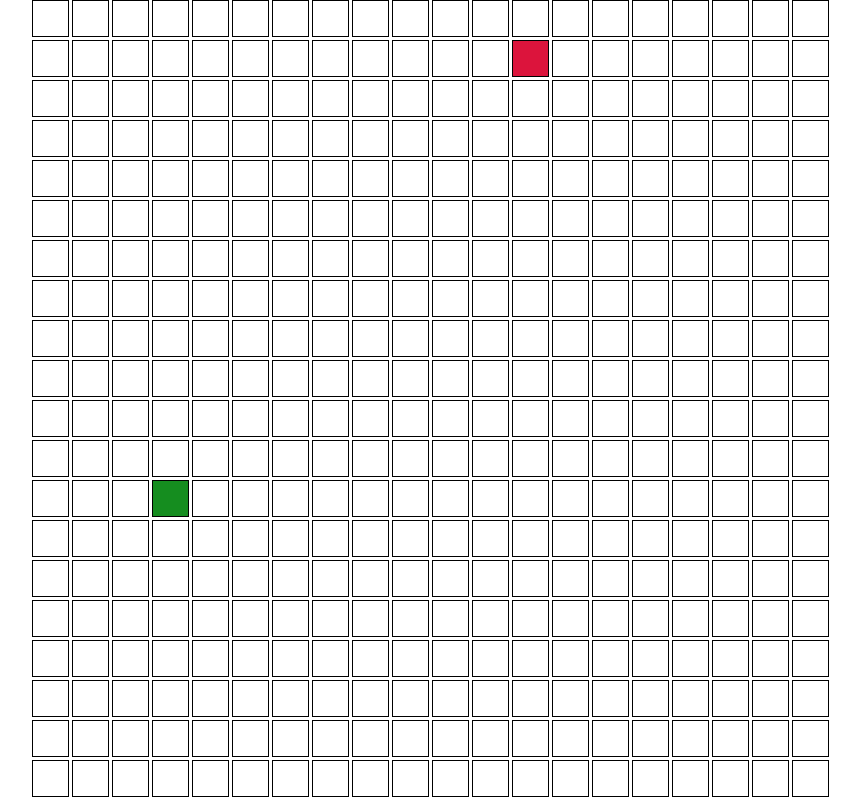
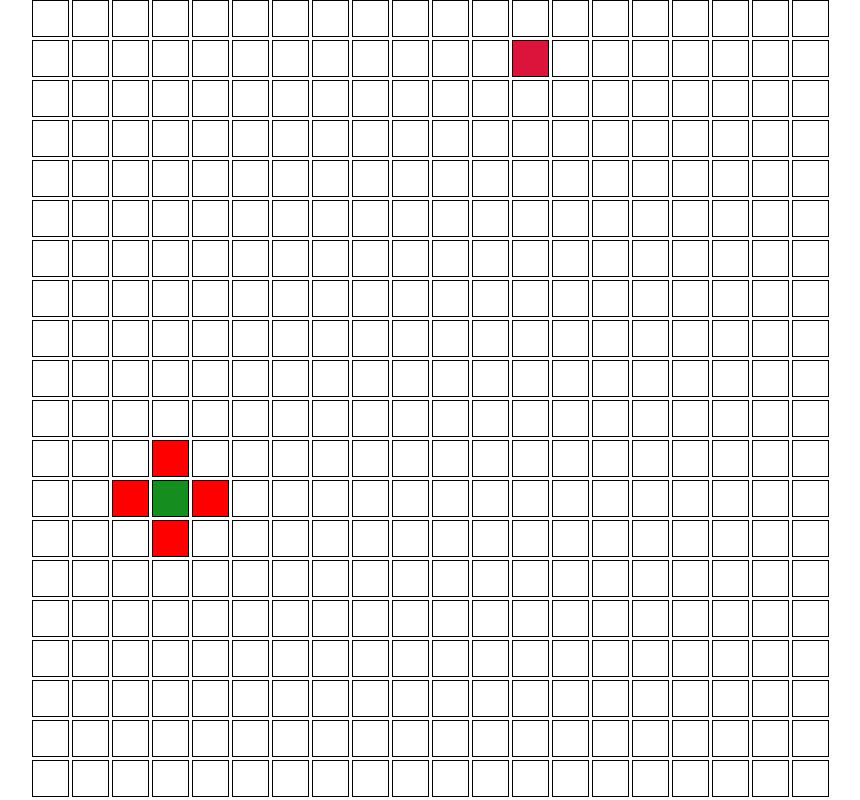
Before and after one commit to Tomolo997/Dijkstra-s, a plain HTML site: page index.html in a window 1280 px wide. Shown: the whole page, without its empty margins (208-1068 px from the left). Drawn offline with Linux system fonts and the light colour scheme.

Commit message:
added the neighbours

```diff
--- a/app.js
+++ b/app.js
@@ -94,12 +94,34 @@ function obarvajNode(arr, startingNodeX, startingNodeY) {
   const startingNode = arr.find(
     (el) => el.row === startingNodeX && el.col === startingNodeY
   );
+  let currentX = startingNode.row;
+  let currentY = startingNode.col;
   console.log(startingNode);
+  let j = 0;
+  let y = 0;
 
-  for (let i = 0; i < arr.length; i++) {
-    const element = arr[i];
-    console.log(element);
-  }
+  const neighbours = findNeighours(arr, currentX, currentY);
+
+  neighbours.forEach((el) => (el.name.style.backgroundColor = 'red'));
 }
 
 obarvajNode(nodes, 12, 3);
+
+function findNeighours(arr, currentNodeX, currentNodeY) {
+  const xCoord = currentNodeX;
+  const yCoord = currentNodeY;
+  const leftNeigbour = arr.find(
+    (el) => el.row === xCoord - 1 && el.col === yCoord
+  );
+  const upNeigbour = arr.find(
+    (el) => el.row === xCoord && el.col === yCoord + 1
+  );
+  const downNeigbour = arr.find(
+    (el) => el.row === xCoord && el.col === yCoord - 1
+  );
+  const rightNeigbour = arr.find(
+    (el) => el.row === xCoord + 1 && el.col === yCoord
+  );
+
+  return [leftNeigbour, rightNeigbour, upNeigbour, downNeigbour];
+}
--- a/style.css
+++ b/style.css
@@ -28,3 +28,7 @@
 .wall {
   background-color: rgb(55, 55, 80);
 }
+
+.visited {
+  background-color: blue;
+}
```
